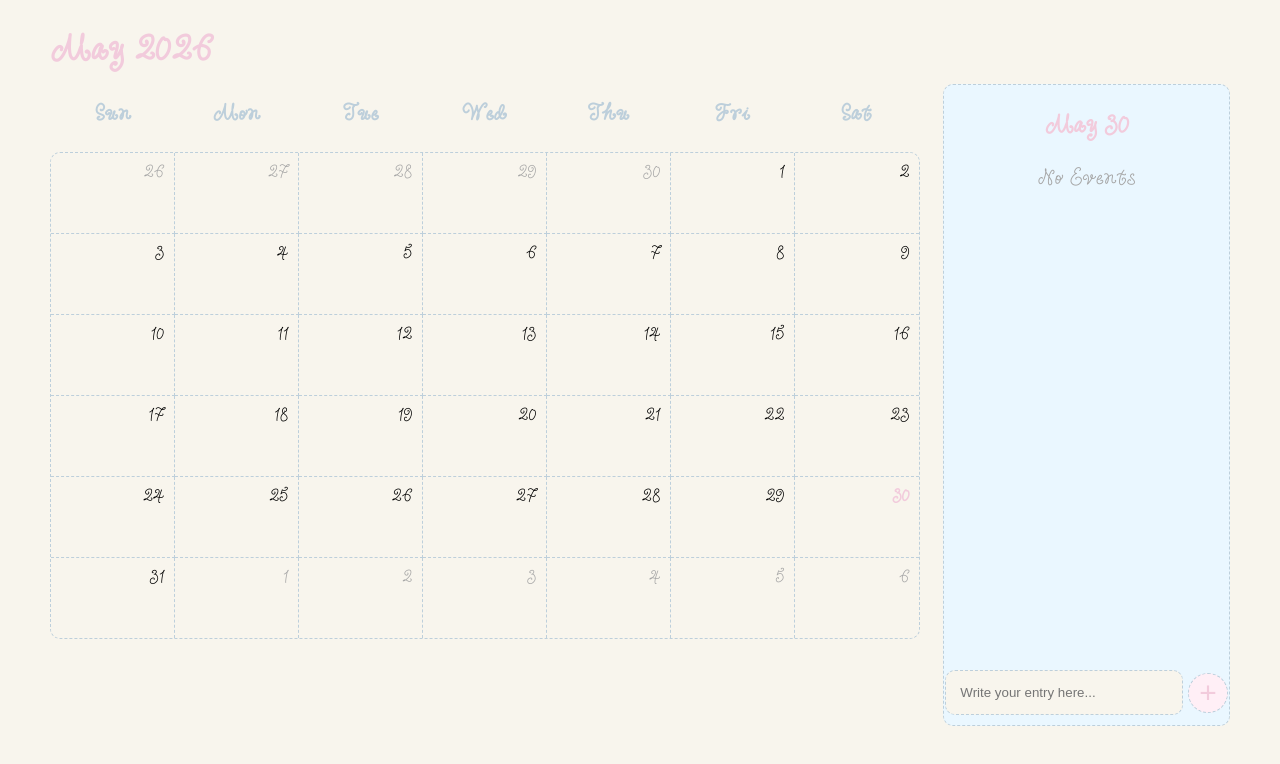
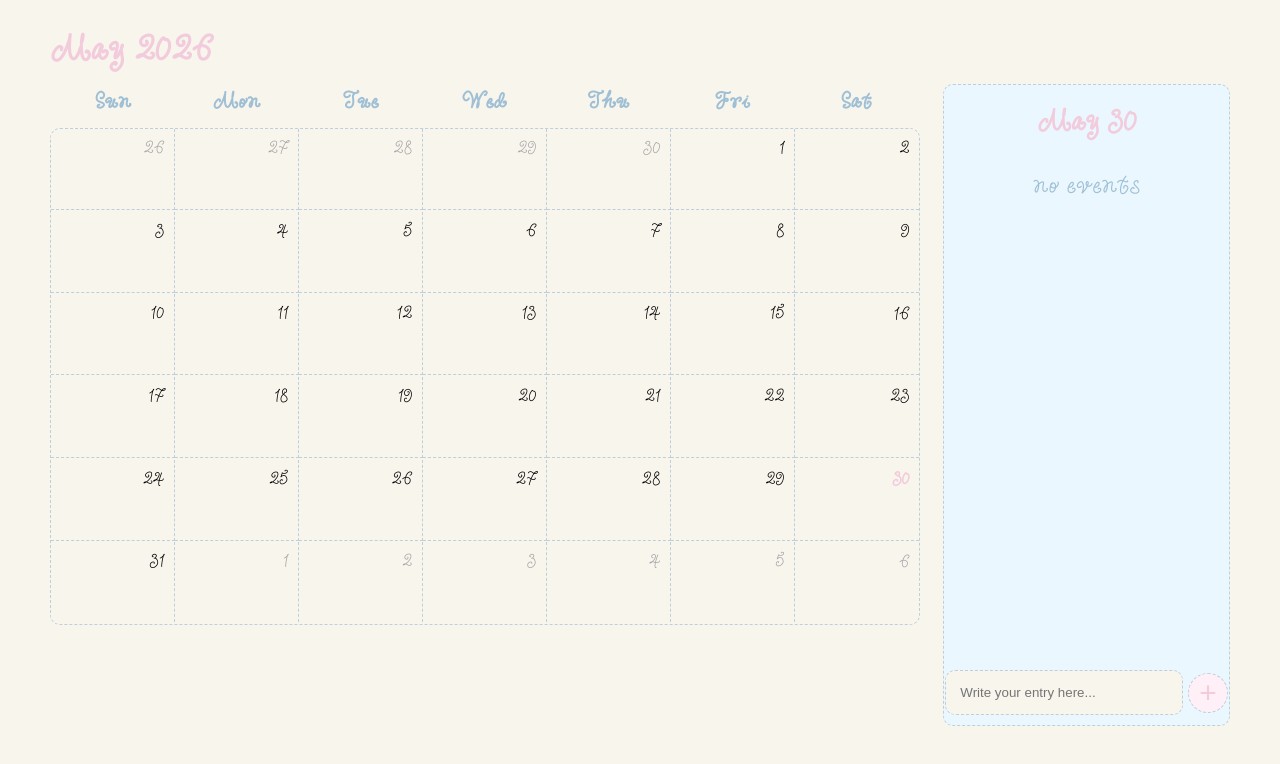
Before and after one commit to clarissaak/journal, a React (Create React App) app: page / in a window 1280 px wide. Shown: the top 764 px of the page. Built offline with nearby package versions, Linux system fonts and the light colour scheme.

Commit message:
fixed date issue

```diff
--- a/src/calendarDays.js
+++ b/src/calendarDays.js
@@ -1,3 +1,7 @@
+function getDateKey(date) {
+      return `${date.getFullYear()}-${String(date.getMonth() + 1).padStart(2, "0")}-${String(date.getDate()).padStart(2, "0")}`;
+}
+
 function CalendarDays(props) {
   let firstDayOfMonth = new Date(props.day.getFullYear(), props.day.getMonth(), 1);
   let weekdayOfFirstDay = firstDayOfMonth.getDay();
@@ -24,13 +28,12 @@ function CalendarDays(props) {
       currentDays.push(calendarDay);
   }
 
-
     return (
     <div className="table-content">
         {
         currentDays.map((day) => {
 
-        const dateKey = day.date.toISOString().split("T")[0];
+        const dateKey = getDateKey(day.date);
 
         const hasEntry =
             props.entries[dateKey] &&
--- a/src/journal.css
+++ b/src/journal.css
@@ -54,16 +54,18 @@
   width: 14.27%;
   text-align: center;
   margin: 0;
-  color: #bdcfdb;
+  color: #9fbfd4;
+}
+
+.weekday p {
+  margin: 0.5em;
 }
 
 .table-content {
   width: 100%;
   flex-grow: 1;
-
   display: grid;
   grid-template-columns: repeat(7, 1fr);
-
   border: 1px dashed #bdcfdb;
   border-radius: 10px;
   overflow: hidden;
@@ -85,7 +87,7 @@
 }
 
 .calendar-day:hover {
-  background-color: rgba(0,0,0,.10);
+  background-color:  rgb(255, 246, 223);
 }
 
 .calendar-day p {
@@ -125,7 +127,7 @@
 .entries {
   height: 75%;
   overflow-y: scroll;
-  font-size: 1.3em;
+  font-size: 1.5em;
 }
 
 .entries ul {
@@ -140,8 +142,8 @@
 
 .entries ul:empty::after {
   content: attr(placeholder);
-  color: #a6a6a6;
-  font-size: x-large;
+  color: #9fbfd4;
+  font-size: 1.2em;
 }
 
 .entries li {
@@ -152,7 +154,8 @@
 .entry-panel h2 {
   color: #f2cbdc;
   margin-bottom: 0;
-  font-size: 1.7em;
+  margin-top: 0.5em;
+  font-size: 2em;
 }
 
 form {
--- a/src/journal.js
+++ b/src/journal.js
@@ -15,9 +15,13 @@ function Journal() {
         setCurrentDay(new Date(day.year, day.month, day.number));
     }
 
+    function getDateKey(date) {
+        return `${date.getFullYear()}-${String(date.getMonth() + 1).padStart(2, "0")}-${String(date.getDate()).padStart(2, "0")}`;
+    }
+
     const [inputEntry, setInputEntry] = useState("");
     const [entries, setEntries] = useState({});
-    const currentDateKey = currentDay.toISOString().split("T")[0];
+    const currentDateKey = getDateKey(currentDay);
 
     function addEntry() {
         if (inputEntry.trim() === "") {
@@ -66,7 +70,7 @@ function Journal() {
                 <div className="entry-panel">
                     <h2>{months[currentDay.getMonth()]} {currentDay.getDate()}</h2>
                     <div className="entries">
-                        <ul placeholder="No Events">
+                        <ul placeholder="no events">
                             {todaysEntries.map((entry, index) => (
                                 <li key={index}>
                                     {entry.text}
```
Lines whose indentation alone changed are shown as unchanged.
